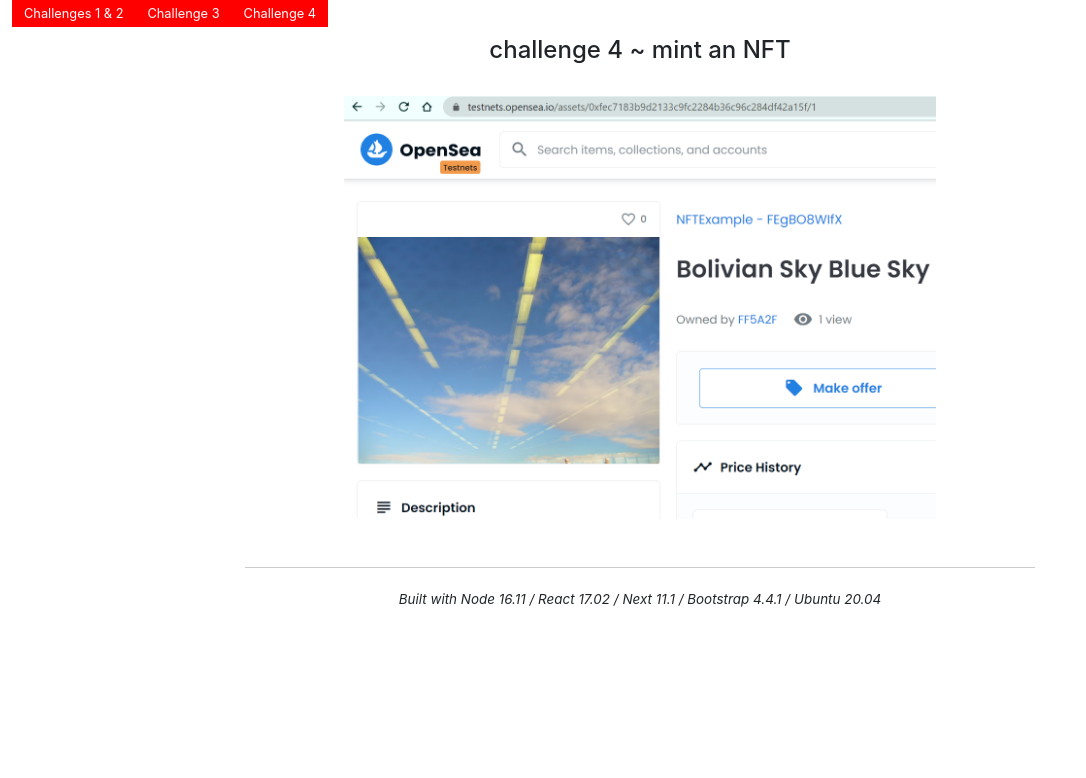
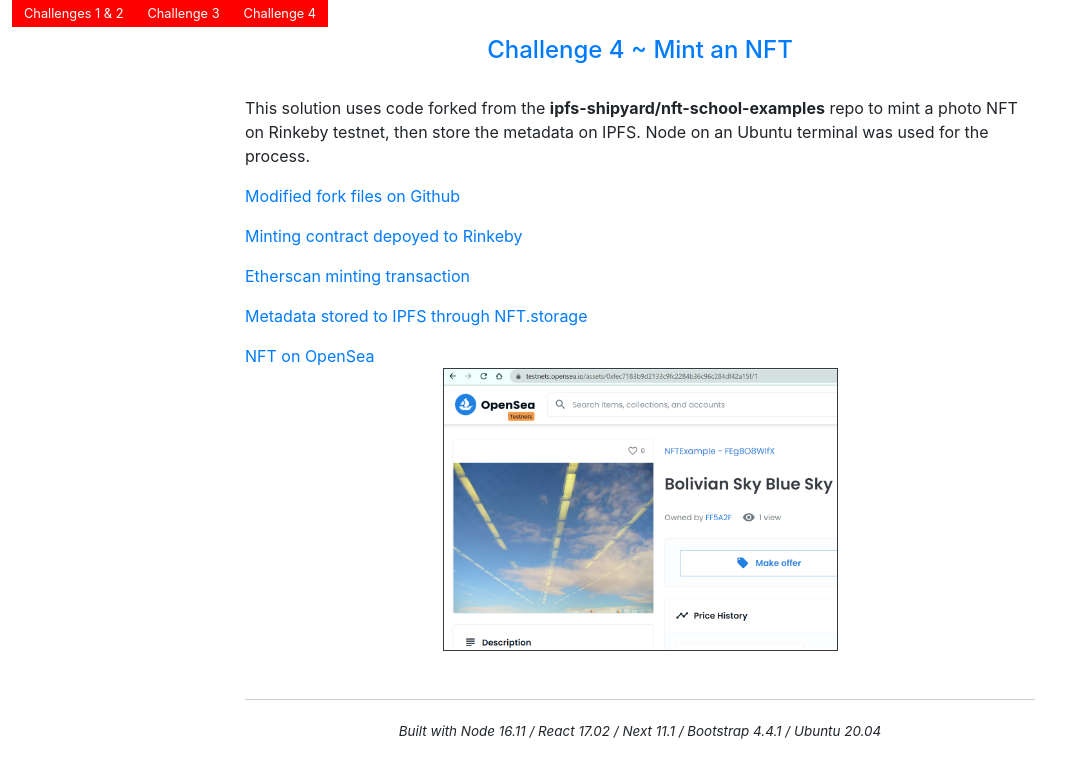
Before and after one commit to CodeConnects/filecoin-hackathon, a Next.js app: page /challenge-4 in a window 1280 px wide. Shown: the top 778 px of the page, without its empty margins (0-1086 px from the left). Built offline with nearby package versions, Linux system fonts and the light colour scheme.

Commit message:
add challenge description and solution links

```diff
--- a/pages/challenge-4.jsx
+++ b/pages/challenge-4.jsx
@@ -13,9 +13,21 @@ export default function Challenge_4() {
 
             <Navbar />
 
-            <h4 className="text-center pb-4">challenge 4 ~ mint an NFT</h4>
+            <h4 className="text-center pb-4"><a href="https://medium.com/encode-club/nft-hack-challenges-c6bafddf30f7#660a" target="_blank">Challenge 4 ~ Mint an NFT</a></h4>
 
-            <img className="d-block mx-auto w-75" src="minted-sky-nft.png"/>
+            <p>This solution uses code forked from the <strong>ipfs-shipyard/nft-school-examples</strong> repo to mint a photo NFT on Rinkeby testnet, then store the metadata on IPFS. Node on an Ubuntu terminal was used for the process.</p>
+
+            <p><a href="https://github.com/CodeConnects/nft-school-examples/commit/57cca72ed7bb2816334cd29d6607d748062554eb" target="_blank">Modified fork files on Github</a></p>
+
+            <p><a href="https://rinkeby.etherscan.io/address/0xfec7183b9d2133c9fc2284b36c96c284df42a15f" target="_blank">Minting contract depoyed to Rinkeby</a></p>
+
+            <p><a href="https://rinkeby.etherscan.io/tx/0x06549b85a9ebec1f4ca8f8493e93f1a0410dbc613b878f241098f76f2f1c14db" target="_blank">Etherscan minting transaction</a></p>
+
+            <p><a href="https://bafyreibqxvrnneiie6iginzkqlywailebr3xzmpexeeunf7qb5vyj7awuu.ipfs.dweb.link/metadata.json" target="_blank">Metadata stored to IPFS through NFT.storage</a></p>
+
+            <p><a href="https://testnets.opensea.io/assets/0xfec7183b9d2133c9fc2284b36c96c284df42a15f/1" target="_blank">NFT on OpenSea<br />
+            <img className="d-block mx-auto w-50 border border-dark" src="minted-sky-nft.png"/>
+            </a></p>
 
             <Footer />
         </Container>
```
